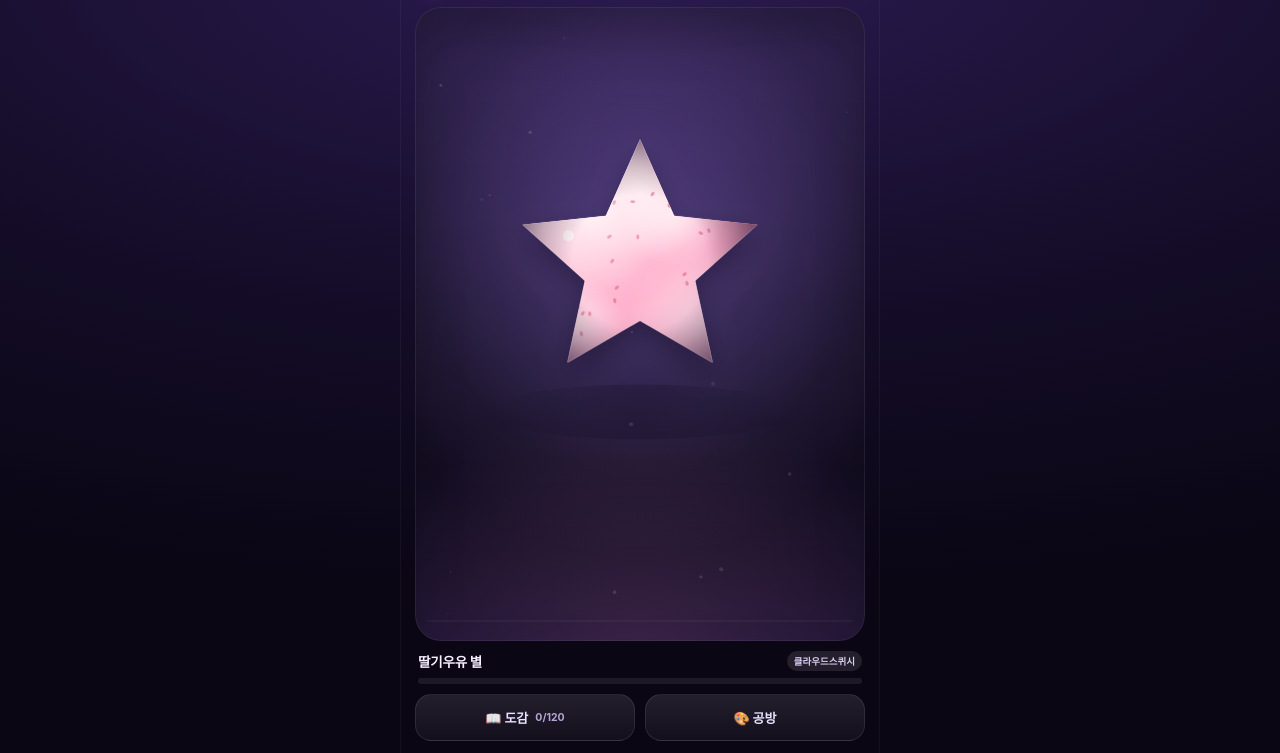
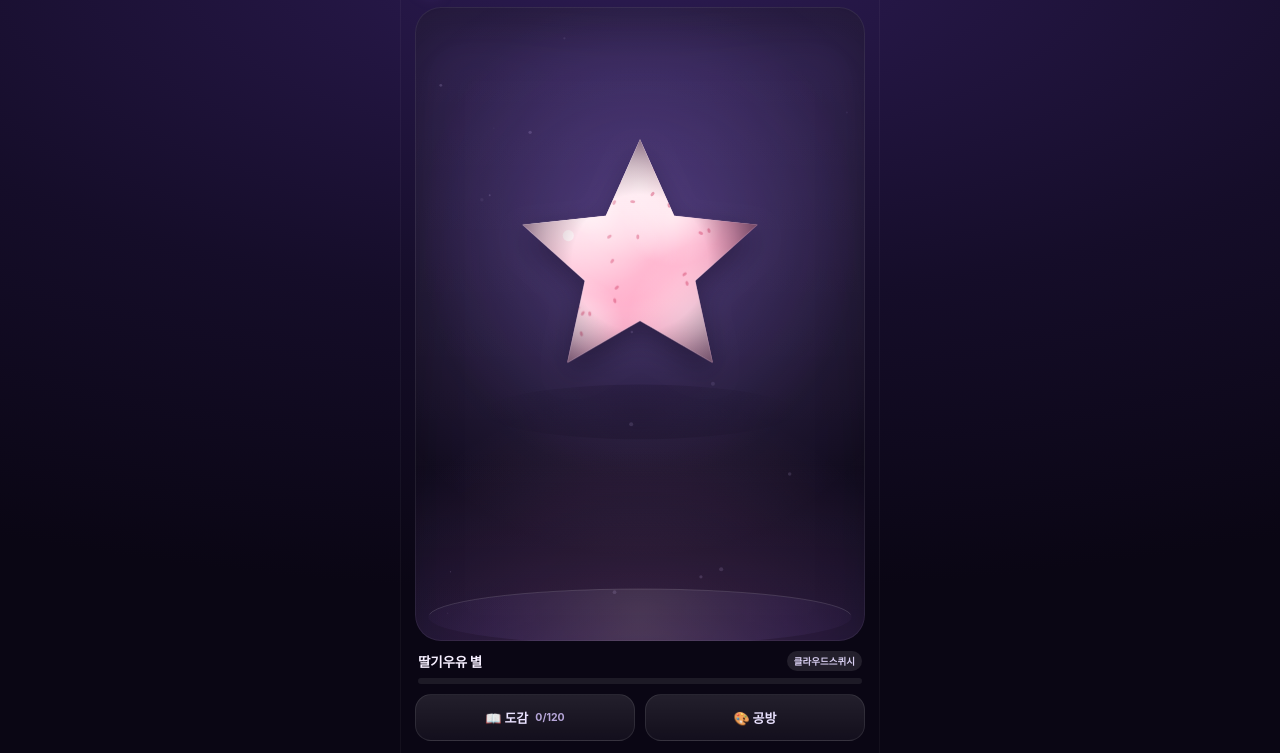
Before and after one commit to dr5bnzcbm2-max/family-homework, a plain HTML site: page wakppubol.html in a window 1280 px wide. Shown: the part 47-800 px from the top of the page. Drawn offline with Linux system fonts and the light colour scheme.

Commit message:
왁뿌볼: 왁스 쟁반·부스러기 연출, 발광 패턴 색감 보정

```diff
--- a/wakppubol.html
+++ b/wakppubol.html
@@ -1140,6 +1140,14 @@ function breakChip(lx, ly){
   spawnShards(hx, hy, hrr*R, 3 + Math.floor(Math.random()*3));
   ball.removedN += h.r*h.r*0.78;
   Sfx.shard();
+  for(var di=0; di<4; di++){
+    var da2 = Math.random()*TAU, dv = rnd(40,160);
+    parts.push({
+      x: BALL.x + hx + Math.cos(da2)*hrr*R, y: BALL.y + hy + Math.sin(da2)*hrr*R,
+      vx: Math.cos(da2)*dv, vy: Math.sin(da2)*dv - 60,
+      life: 0.9, col: 'rgba(255,255,255,0.9)', s: rnd(1.5,3.2), rot: Math.random()*TAU, vr: rnd(-8,8)
+    });
+  }
   shake = Math.min(9, shake + 1.1);
   updateHud();
   if(!ball.recorded && coverage() >= 0.5) completeBall();
@@ -1359,8 +1367,16 @@ function drawBackground(now){
   fg.addColorStop(0,'rgba(120,80,200,0)');
   fg.addColorStop(1,'rgba(120,80,200,0.16)');
   g.fillStyle = fg; g.fillRect(0, H*0.7, W, H*0.3);
-  g.strokeStyle = 'rgba(255,255,255,0.07)'; g.lineWidth = 1;
-  g.beginPath(); g.moveTo(12, H-20); g.lineTo(W-12, H-20); g.stroke();
+  // 왁스 조각이 쌓이는 쟁반
+  var fy = H-24;
+  var tg = g.createRadialGradient(W/2, fy, 4, W/2, fy, W*0.58);
+  tg.addColorStop(0,'rgba(255,255,255,0.10)');
+  tg.addColorStop(0.55,'rgba(170,130,255,0.07)');
+  tg.addColorStop(1,'rgba(170,130,255,0)');
+  g.fillStyle = tg;
+  g.beginPath(); g.ellipse(W/2, fy, W*0.47, 28, 0, 0, TAU); g.fill();
+  g.strokeStyle = 'rgba(255,255,255,0.13)'; g.lineWidth = 1;
+  g.beginPath(); g.ellipse(W/2, fy, W*0.47, 28, 0, Math.PI*1.03, Math.PI*1.97); g.stroke();
 
   // 둥둥 먼지
   for(var i=0;i<dust.length;i++){
```
